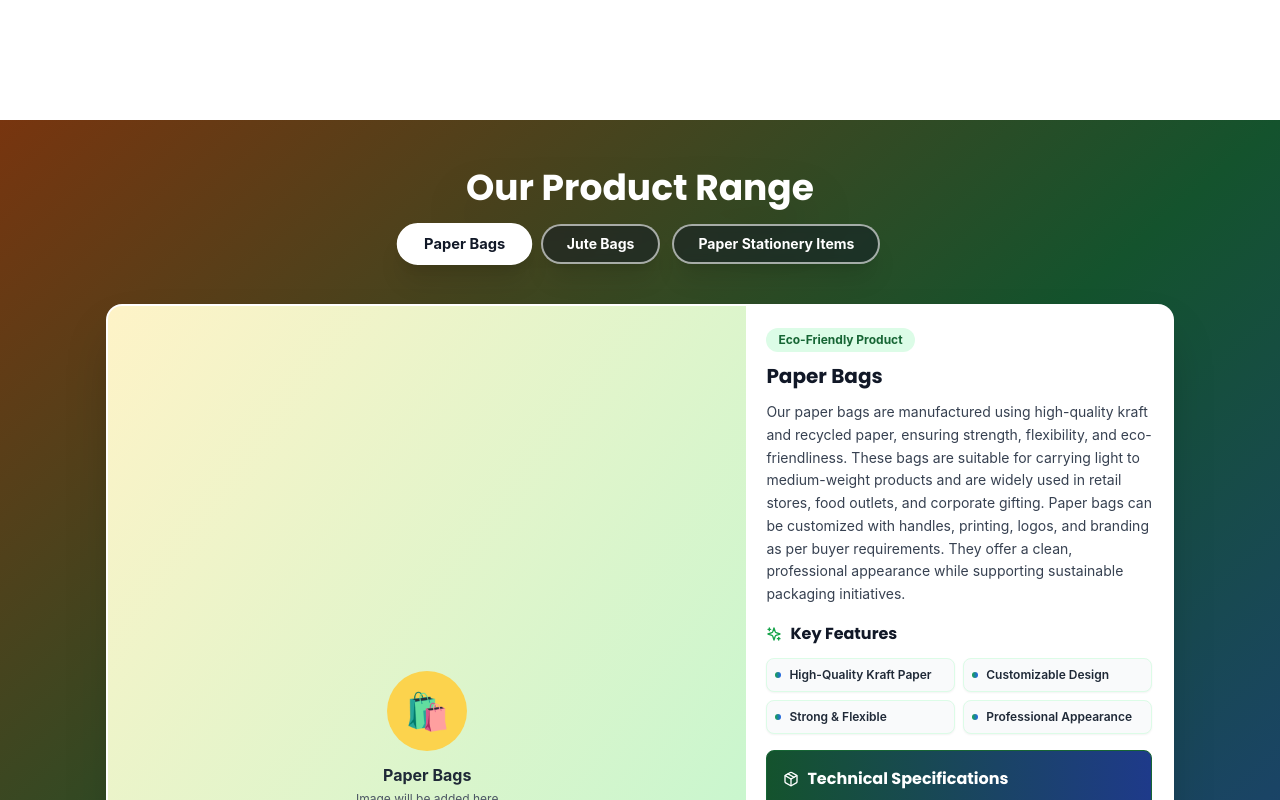
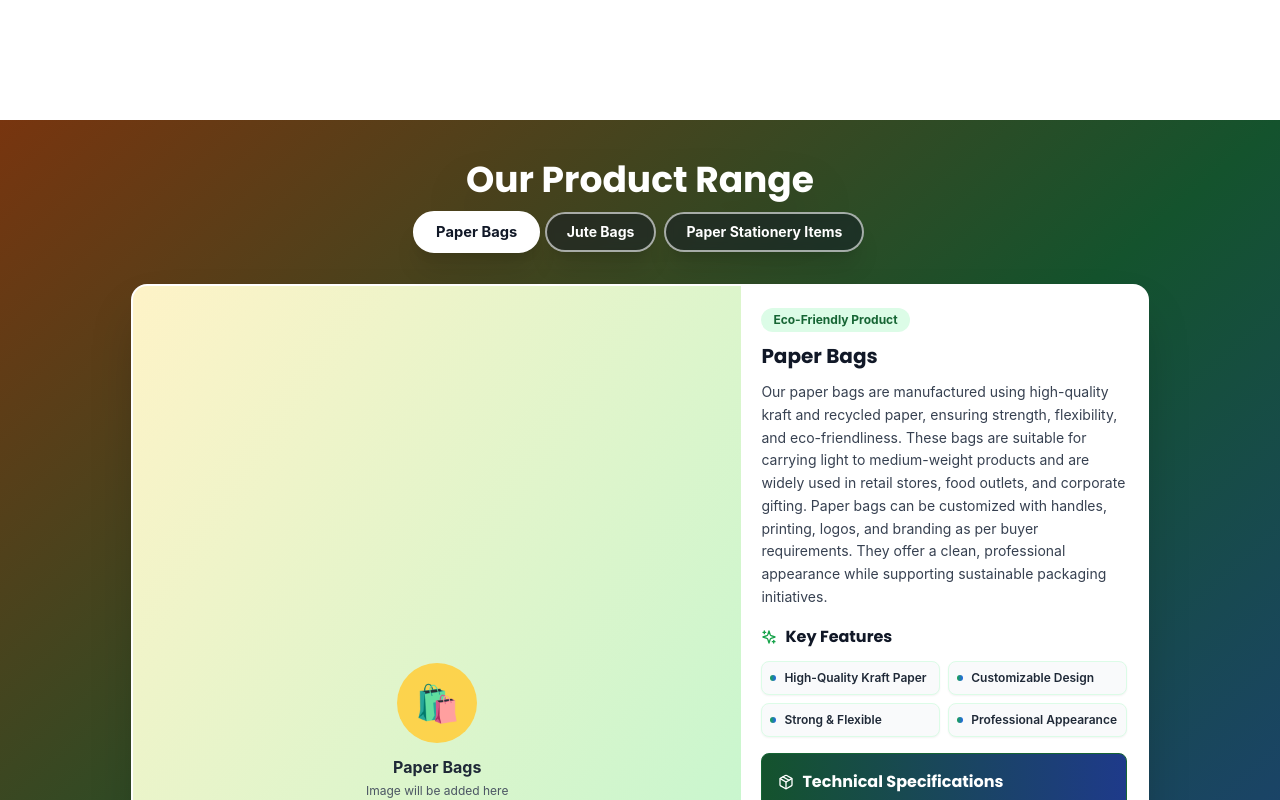
Before and after one commit to mdanouf44-cyber/JangamaJyothii, a Next.js app: page /products/jute-paper-products in a window 1280 px wide. Shown: the part 1520-2320 px from the top of the page. Built offline with nearby package versions, Linux system fonts and the light colour scheme; no server answers.

Commit message:
Make Jute & Paper Products variety section slightly smaller (1050px width, 360px height)

```diff
--- a/src/app/products/jute-paper-products/page.tsx
+++ b/src/app/products/jute-paper-products/page.tsx
@@ -148,18 +148,18 @@ const JutePaperPage = () => {
       </section>
 
       {/* Jute & Paper Varieties Section */}
-      <section className="py-12 bg-gradient-to-br from-amber-900 via-green-900 to-blue-900 relative">
-        <div className="max-w-[1100px] mx-auto px-4 relative z-10">
-          <h2 className="text-3xl md:text-4xl font-bold text-center text-white mb-4 drop-shadow-2xl">
+      <section className="py-10 bg-gradient-to-br from-amber-900 via-green-900 to-blue-900 relative">
+        <div className="max-w-[1050px] mx-auto px-4 relative z-10">
+          <h2 className="text-3xl md:text-4xl font-bold text-center text-white mb-3 drop-shadow-2xl">
             Our Product Range
           </h2>
 
-          <div className="flex flex-wrap justify-center gap-3 mb-10">
+          <div className="flex flex-wrap justify-center gap-2 mb-8">
             {varieties.map((variety, index) => (
               <button
                 key={index}
                 onClick={() => setActiveVariety(index)}
-                className={`px-6 py-2 rounded-full font-bold text-sm transition-all duration-300 transform hover:scale-105 border-2 shadow-xl ${
+                className={`px-5 py-2 rounded-full font-bold text-sm transition-all duration-300 transform hover:scale-105 border-2 shadow-xl ${
                   activeVariety === index
                     ? 'bg-white text-gray-900 shadow-2xl border-white scale-105'
                     : 'bg-gray-900/50 backdrop-blur-sm text-white border-white/60 hover:bg-white/20 hover:border-white'
@@ -170,11 +170,11 @@ const JutePaperPage = () => {
             ))}
           </div>
 
-          <div className="max-w-[1100px] mx-auto">
+          <div className="max-w-[1050px] mx-auto">
             <div className="bg-white rounded-2xl shadow-2xl overflow-hidden border-2 border-white/30">
               <div className="grid grid-cols-1 lg:grid-cols-[60%_40%] gap-0">
                 {/* Image Section - Empty for now */}
-                <div className="bg-gradient-to-br from-amber-100 to-green-200 min-h-[380px] relative overflow-hidden flex items-center justify-center">
+                <div className="bg-gradient-to-br from-amber-100 to-green-200 min-h-[360px] relative overflow-hidden flex items-center justify-center">
                   <div className="text-center">
                     <div className="w-20 h-20 bg-amber-300 rounded-full flex items-center justify-center mb-3 mx-auto">
                       <span className="text-4xl">
```
